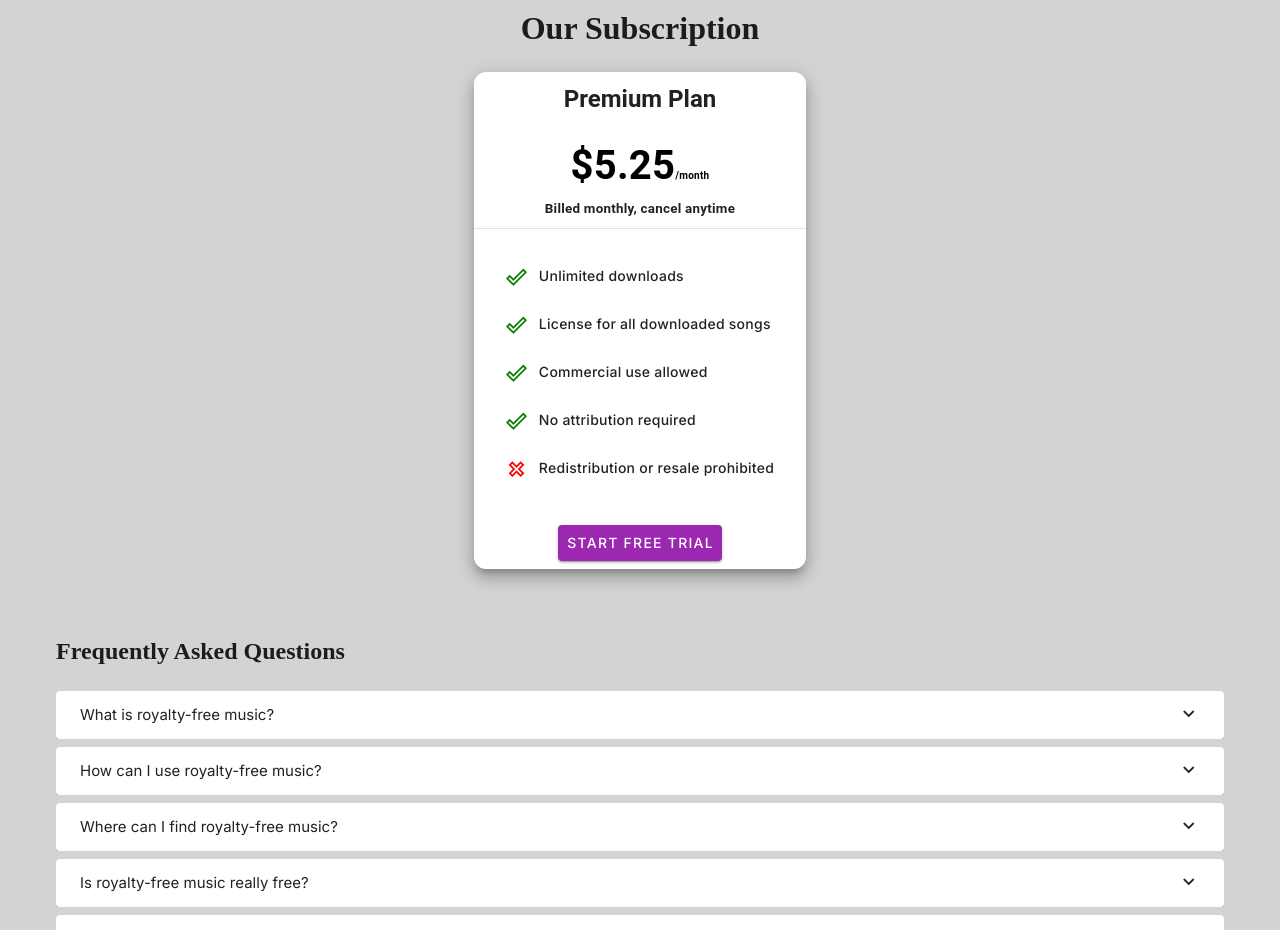
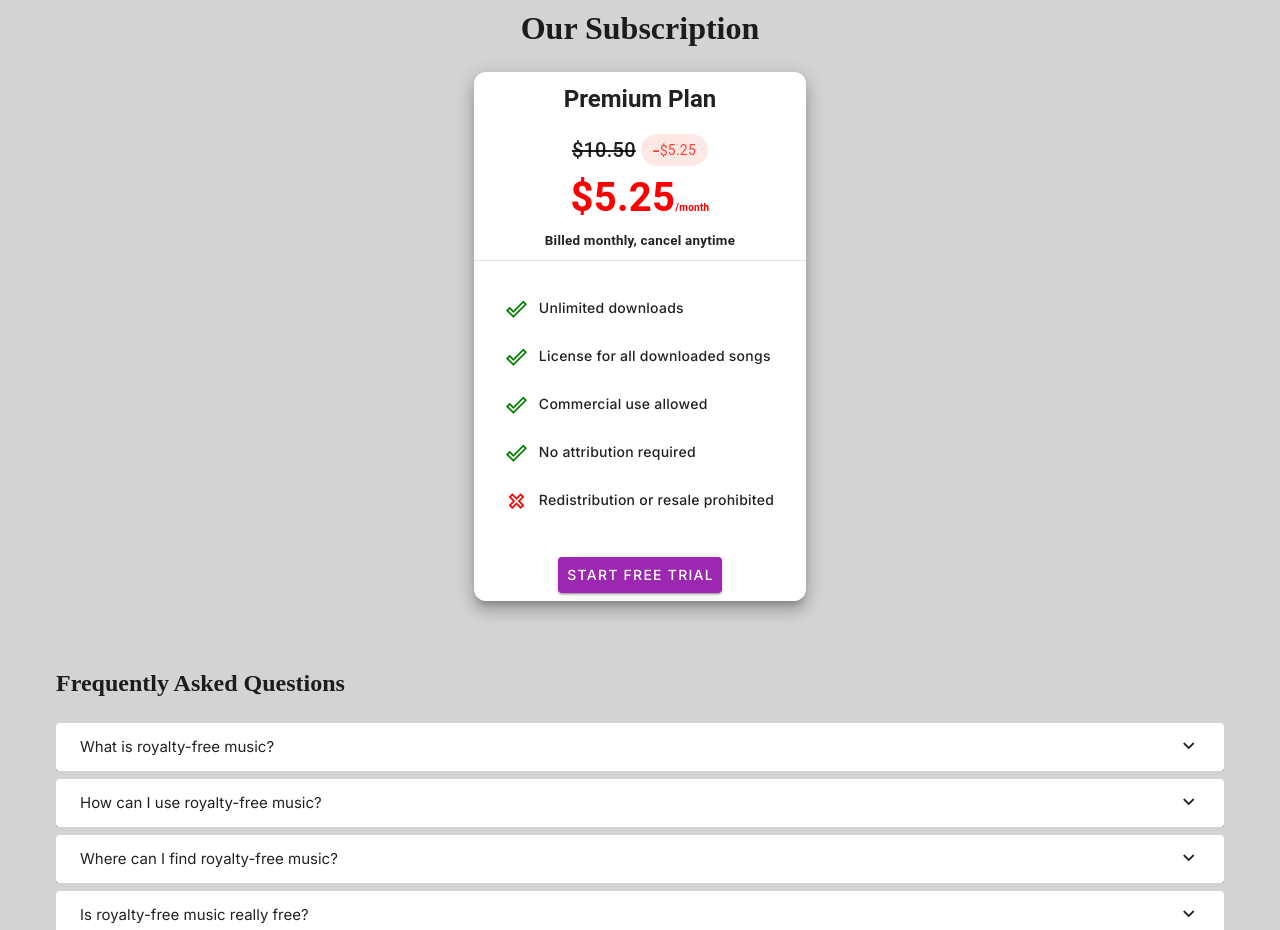
Before and after one commit to angejr/libtune-frontend, a Nuxt app: page /Landing in a window 1280 px wide. Shown: the part 1520-2450 px from the top of the page. Built offline with nearby package versions, Linux system fonts and the light colour scheme.

Commit message:
Added price discount element

```diff
--- a/components/AppBar.vue
+++ b/components/AppBar.vue
@@ -13,7 +13,7 @@ function resetDrawers(){
 const now = ref(Date.now());
 const timeLeft = ref(0);
 
-const offerEndTime = new Date('2025-05-01T00:00:00Z').getTime();
+const offerEndTime = new Date(offerExpiryDate).getTime();
 
 const formatTime = (ms) => {
   const totalSeconds = Math.floor(ms / 1000);
--- a/pages/Landing.vue
+++ b/pages/Landing.vue
@@ -339,12 +339,21 @@ const reviews = [
           Premium Plan
         </v-card-title>
         <v-card-title class="text-center text-h6">
+          <div style="display:flex; justify-content: center; gap:5px">
+            <p class="text-decoration-line-through text-sm">
+              {{ displayStore.countryPrice.priceOriginalValue}}
+            </p>
+            <v-chip color="red">
+              <p style="font-size: x-large;">-</p> {{ displayStore.countryPrice.priceValue }}
+            </v-chip>
+          </div>
           <div
             class="price"
             style="
               display: flex;
               align-items: baseline;
               justify-content: center;
+              color:red
             "
           >
             <h1>{{ displayStore.countryPrice.priceValue}}</h1>
--- a/pages/Subscribe.vue
+++ b/pages/Subscribe.vue
@@ -42,7 +42,15 @@ async function subscribe (){
           Premium Plan
         </v-card-title>
         <v-card-title class="text-center text-h6">
-          <div class="price" style="display: flex; align-items: baseline; justify-content: center;"> <h1>{{ displayStore.countryPrice.priceValue}}</h1><p style="font-size:x-small">/month</p></div>
+          <div style="display:flex; justify-content: center; gap:5px">
+            <p class="text-decoration-line-through text-sm">
+              {{ displayStore.countryPrice.priceOriginalValue}}
+            </p>
+            <v-chip color="red">
+              <p style="font-size: x-large;">-</p> {{ displayStore.countryPrice.priceValue }}
+            </v-chip>
+          </div>
+          <div class="price" style="display: flex; align-items: baseline; justify-content: center; color:red"><h1>{{ displayStore.countryPrice.priceValue}}</h1><p style="font-size:x-small">/month</p></div>
           <h6>Billed monthly, cancel anytime</h6>
         </v-card-title>
       <v-divider></v-divider>
--- a/utils/utils.ts
+++ b/utils/utils.ts
@@ -85,27 +85,34 @@ export const countryCodeToPrice : any = {
   // Default/US
   US: {
     priceId: 2,
-    priceValue: '$5.25'
+    priceValue: '$5.25',
+    priceOriginalValue: '$10.50'
   },
   // India
   IN: {
     priceId: 4,
-    priceValue: '₹470'
+    priceValue: '₹470',
+    priceOriginalValue: '₹940'
   },
   // Singapore
   SG: {
     priceId: 4,
-    priceValue: '₹470'
+    priceValue: '₹470',
+    priceOriginalValue: '₹940'
   },
   // Indonesia
   ID: {
     priceId: 5,
-    priceValue: 'IDR 95,000'
+    priceValue: 'IDR 95,000',
+    priceOriginalValue: 'IDR 190,000'
   },
   // Philippines
   PH: {
     priceId: 6,
-    priceValue: '₱320'
+    priceValue: '₱320',
+    priceOriginalValue: '₱640'
   },
 
 }
+
+export const offerExpiryDate = '2025-05-01T00:00:00Z' // Spring offer
```
